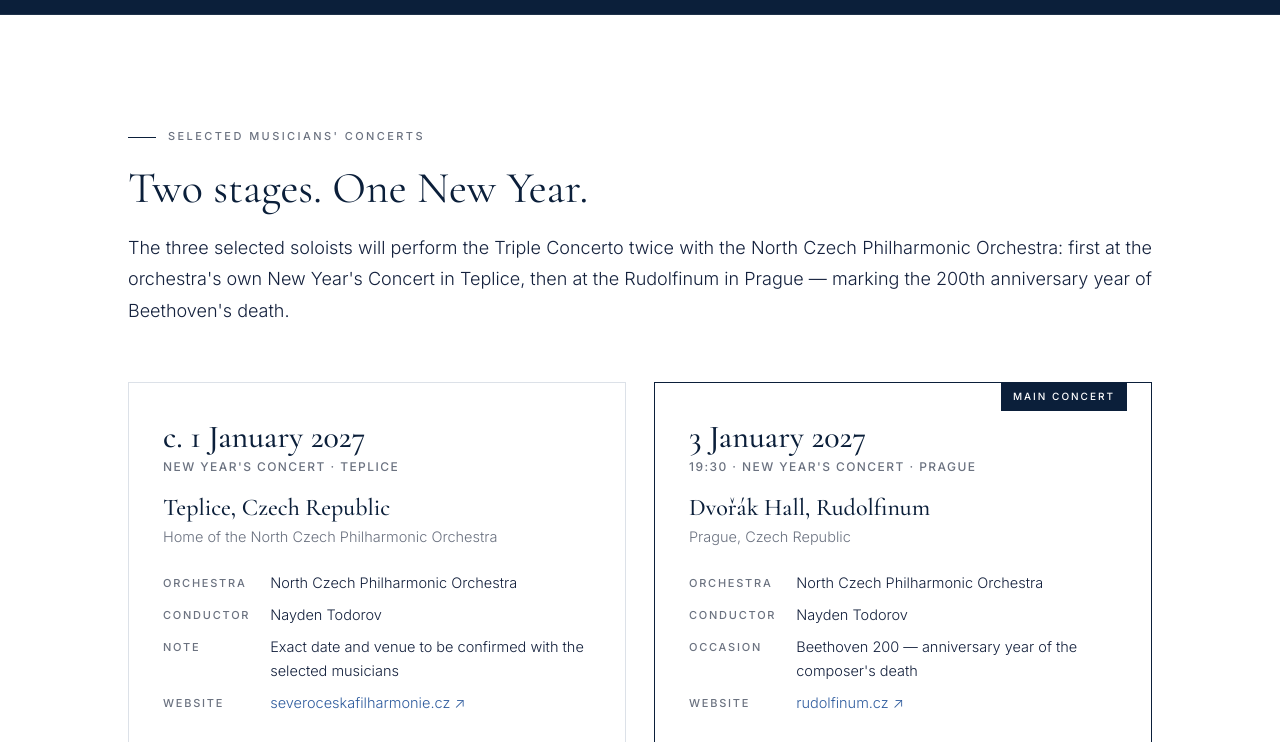
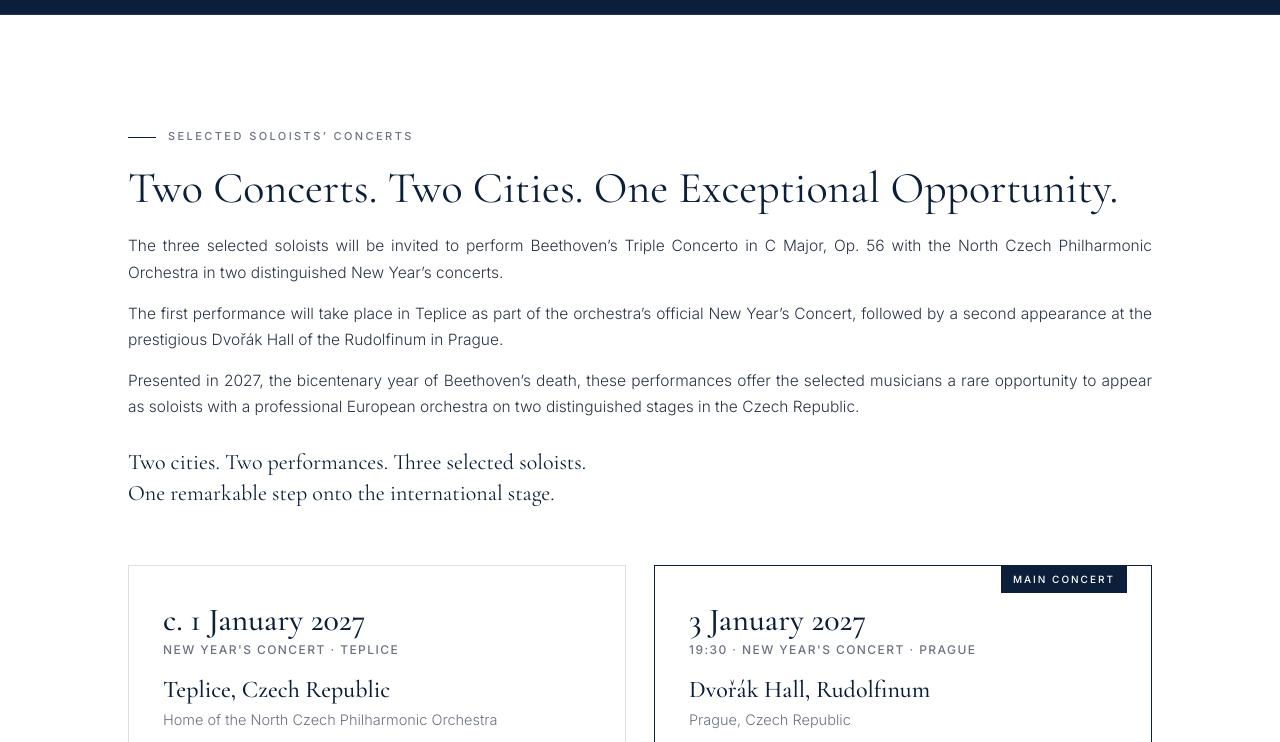
Before and after one commit to jisun0320/IMK-AUDITION, a plain HTML site: page index.html in a window 1280 px wide. Both pictures are taken after a click on the link "CONCERTS". Shown: the part 58-800 px from the top of the page. Drawn offline with nearby package versions, Linux system fonts and the light colour scheme.

Commit message:
Add files via upload

```diff
--- a/index.html
+++ b/index.html
@@ -375,6 +375,8 @@
   .gallery3 .arrow:hover { background: var(--navy); color: #fff; }
   .gallery3 .arrow.prev { left: 12px; } .gallery3 .arrow.next { right: 12px; }
 
+  .body p.tagline { font-family: var(--serif); font-size: 22px; color: var(--navy); line-height: 1.4; margin-top: 28px; text-align: left !important; }
+
   /* Jury */
   .jury { display: grid; grid-template-columns: repeat(5, 1fr); gap: 24px; margin-top: 48px; }
   .juror { text-align: center; }
@@ -683,13 +685,24 @@
 <div class="page" data-page="concerts">
   <section>
     <div class="wrap">
-      <div class="eyebrow">Selected musicians' concerts</div>
-      <h2>Two stages. One New Year.</h2>
-      <p class="lead" style="margin-top:18px">
-        The three selected soloists will perform the Triple Concerto twice with the North Czech Philharmonic
-        Orchestra: first at the orchestra's own New Year's Concert in Teplice, then at the Rudolfinum in Prague —
-        marking the 200th anniversary year of Beethoven's death.
-      </p>
+      <div class="eyebrow">Selected soloists’ concerts</div>
+      <h2>Two Concerts. Two Cities. One Exceptional Opportunity.</h2>
+      <div class="body" style="margin-top:18px">
+        <p class="lead">
+          The three selected soloists will be invited to perform Beethoven’s Triple Concerto in C Major, Op. 56 with the
+          North Czech Philharmonic Orchestra in two distinguished New Year’s concerts.
+        </p>
+        <p>
+          The first performance will take place in Teplice as part of the orchestra’s official New Year’s Concert,
+          followed by a second appearance at the prestigious Dvořák Hall of the Rudolfinum in Prague.
+        </p>
+        <p>
+          Presented in 2027, the bicentenary year of Beethoven’s death, these performances offer the selected musicians
+          a rare opportunity to appear as soloists with a professional European orchestra on two distinguished stages
+          in the Czech Republic.
+        </p>
+        <p class="tagline">Two cities. Two performances. Three selected soloists.<br>One remarkable step onto the international stage.</p>
+      </div>
 
       <div class="concerts">
         <div class="card">
```
